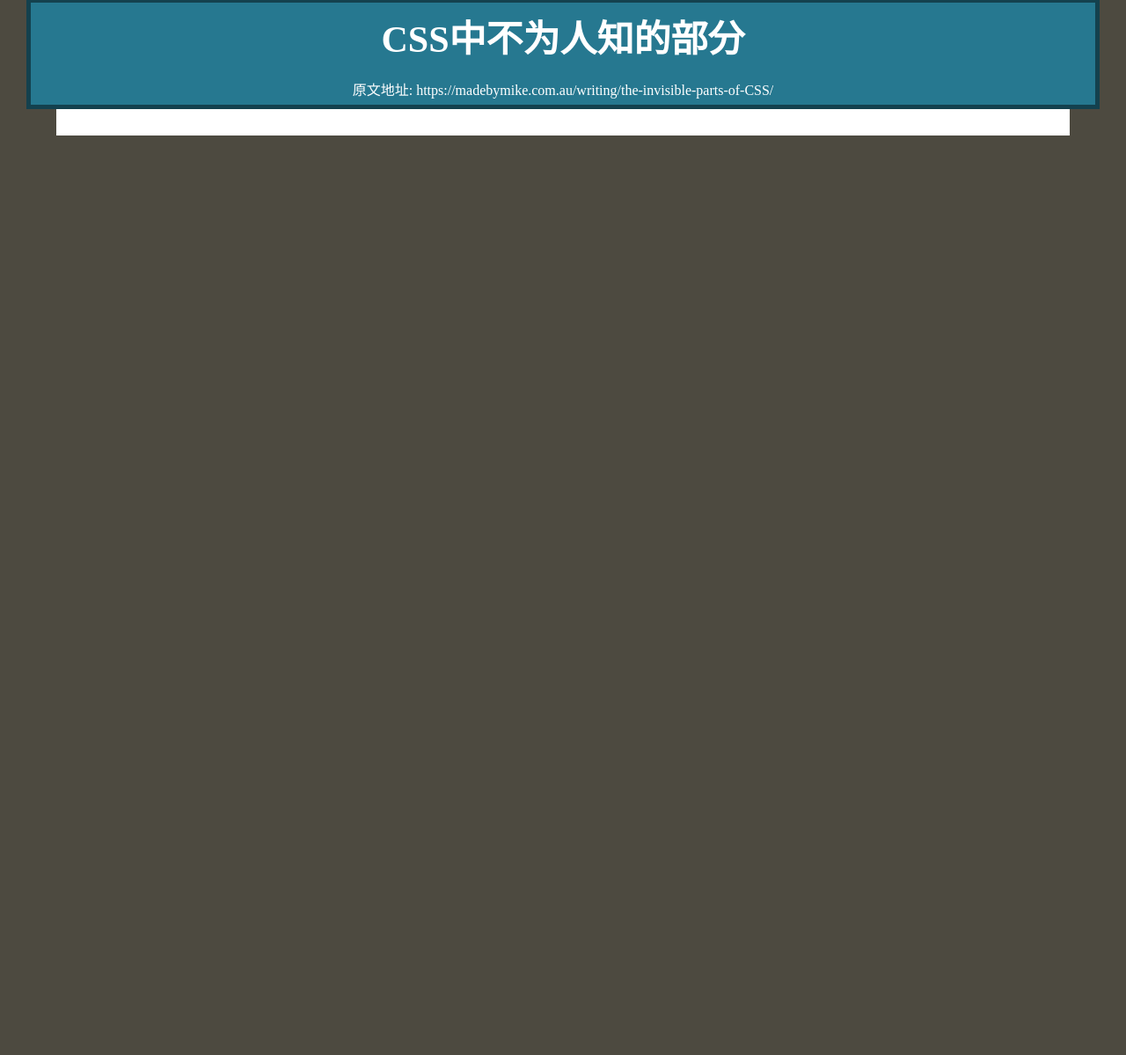
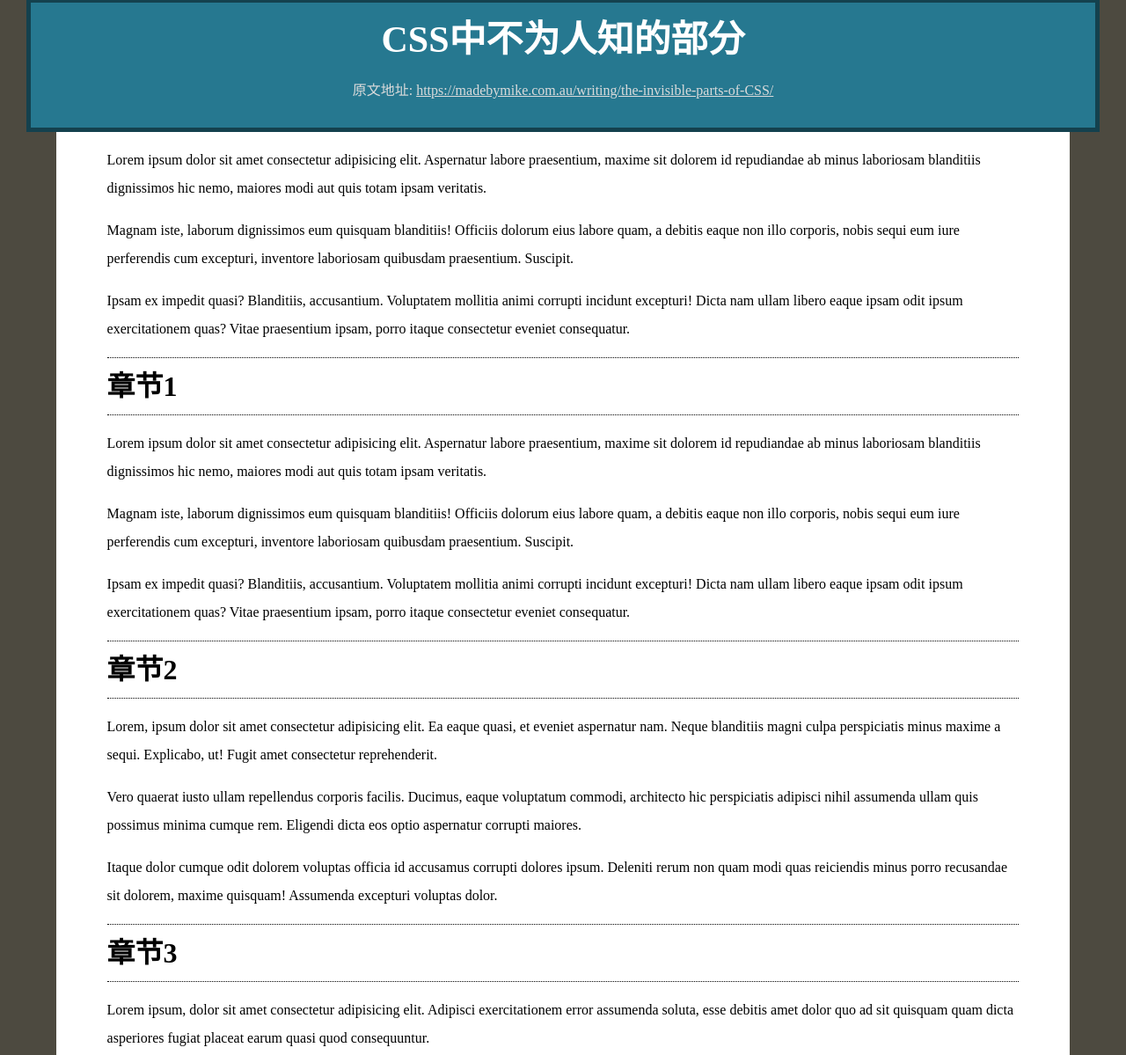
Before and after one commit to skyzdt/h5_css_notes, a plain HTML site: page 3.CSS基础/11.常规流练习/index.html in a window 1280 px wide. Shown: the part 52-1251 px from the top of the page at 88% size. Before the commit the page ends 800 px from the top, so only its background shows below. Drawn offline with Linux system fonts and the light colour scheme.

Commit message:
update 常规流练习notes

```diff
--- a/3.CSS基础/11.常规流练习/css/index.css
+++ b/3.CSS基础/11.常规流练习/css/index.css
@@ -3,6 +3,7 @@ body {
   padding: 20px 0;
   line-height: 2;
   /* width:  1902px; */
+  min-width: 1000px;
 }
 .container {
   background: #fff;
@@ -22,3 +23,28 @@ body {
   font-size: 42px;
   font-weight: bold;
 }
+.container header .original-link {
+  color: #dbdbdb;
+  /* 这里设置的下边距没有和container header 的下边距合并是因为header设置了边框 */
+  /* 当父子元素有相同外边距时，给父元素设置边框，可以将父子元素的填充盒隔开 */
+  margin-bottom: 26px;
+}
+.container header .original-link a {
+  text-decoration: underline;
+}
+.container header .original-link a:hover {
+  color: #fff;
+}
+.container section {
+  width: 90%;
+  margin: 0 auto;
+}
+.container section p {
+  margin: 1em 0;
+}
+.container section h2 {
+  font-size: 32px;
+  font-weight: bold;
+  border-top: 1px dotted;
+  border-bottom: 1px dotted;
+}
--- a/3.CSS基础/11.常规流练习/index.html
+++ b/3.CSS基础/11.常规流练习/index.html
@@ -12,8 +12,43 @@
   <article class="container">
     <header>
       <h1>CSS中不为人知的部分</h1>
-      <div class="desc">原文地址: <a href="">https://madebymike.com.au/writing/the-invisible-parts-of-CSS/</a></div>
+      <div class="original-link">原文地址: <a href="">https://madebymike.com.au/writing/the-invisible-parts-of-CSS/</a></div>
     </header>
+    <section>
+      <p>Lorem ipsum dolor sit amet consectetur adipisicing elit. Aspernatur labore praesentium, maxime sit dolorem id repudiandae ab minus laboriosam blanditiis dignissimos hic nemo, maiores modi aut quis totam ipsam veritatis.</p>
+      <p>Magnam iste, laborum dignissimos eum quisquam blanditiis! Officiis dolorum eius labore quam, a debitis eaque non illo corporis, nobis sequi eum iure perferendis cum excepturi, inventore laboriosam quibusdam praesentium. Suscipit.</p>
+      <p>Ipsam ex impedit quasi? Blanditiis, accusantium. Voluptatem mollitia animi corrupti incidunt excepturi! Dicta nam ullam libero eaque ipsam odit ipsum exercitationem quas? Vitae praesentium ipsam, porro itaque consectetur eveniet consequatur.</p>
+    </section>
+    <section>
+      <h2>章节1</h2>
+      <p>Lorem ipsum dolor sit amet consectetur adipisicing elit. Aspernatur labore praesentium, maxime sit dolorem id repudiandae ab minus laboriosam blanditiis dignissimos hic nemo, maiores modi aut quis totam ipsam veritatis.</p>
+      <p>Magnam iste, laborum dignissimos eum quisquam blanditiis! Officiis dolorum eius labore quam, a debitis eaque non illo corporis, nobis sequi eum iure perferendis cum excepturi, inventore laboriosam quibusdam praesentium. Suscipit.</p>
+      <p>Ipsam ex impedit quasi? Blanditiis, accusantium. Voluptatem mollitia animi corrupti incidunt excepturi! Dicta nam ullam libero eaque ipsam odit ipsum exercitationem quas? Vitae praesentium ipsam, porro itaque consectetur eveniet consequatur.</p>
+    </section>
+    <section>
+      <h2>章节2</h2>
+      <p>Lorem, ipsum dolor sit amet consectetur adipisicing elit. Ea eaque quasi, et eveniet aspernatur nam. Neque blanditiis magni culpa perspiciatis minus maxime a sequi. Explicabo, ut! Fugit amet consectetur reprehenderit.</p>
+      <p>Vero quaerat iusto ullam repellendus corporis facilis. Ducimus, eaque voluptatum commodi, architecto hic perspiciatis adipisci nihil assumenda ullam quis possimus minima cumque rem. Eligendi dicta eos optio aspernatur corrupti maiores.</p>
+      <p>Itaque dolor cumque odit dolorem voluptas officia id accusamus corrupti dolores ipsum. Deleniti rerum non quam modi quas reiciendis minus porro recusandae sit dolorem, maxime quisquam! Assumenda excepturi voluptas dolor.</p>
+    </section>
+    <section>
+      <h2>章节3</h2>
+      <p>Lorem ipsum, dolor sit amet consectetur adipisicing elit. Adipisci exercitationem error assumenda soluta, esse debitis amet dolor quo ad sit quisquam quam dicta asperiores fugiat placeat earum quasi quod consequuntur.</p>
+      <p>Autem quidem architecto enim. Consequuntur quo quibusdam cum praesentium ea voluptates maxime eligendi tempore? Quam neque molestias impedit tempora, unde nam itaque qui cum beatae fugiat accusantium! Odio, tempora? Necessitatibus.</p>
+      <p>Harum, reprehenderit obcaecati molestiae dolore alias ipsa accusantium autem esse laudantium asperiores. Corrupti cum excepturi debitis illum veniam ut consequuntur deserunt illo dicta blanditiis. Nemo quae tempore sapiente maxime aliquid.</p>
+    </section>
+    <section>
+      <h2>章节4</h2>
+      <p>Lorem ipsum dolor sit amet consectetur adipisicing elit. Corrupti animi a iusto vero cum deleniti exercitationem, iste suscipit facere deserunt, nam explicabo. Fuga molestias debitis pariatur officia assumenda, iste consequatur!</p>
+      <p>Dolor velit dolorum necessitatibus cupiditate corrupti rem. Tempora iusto minima eum, recusandae quae quis delectus beatae qui repudiandae dolorem quidem possimus, sunt atque ea corrupti, dolor iste aliquam? Laudantium, quasi.</p>
+      <p>Laborum necessitatibus quia officia porro ullam unde at non. Illum voluptatem magni fugit dolor perspiciatis nesciunt autem repellat ipsam quis! Nesciunt neque beatae unde laborum. Delectus nam doloribus illo repellendus?</p>
+    </section>
+    <section>
+      <h2>章节5</h2>
+      <p>Lorem ipsum dolor sit amet consectetur adipisicing elit. Aperiam accusamus nam obcaecati quis animi illum reiciendis beatae impedit ratione corporis quibusdam, praesentium natus, officiis eveniet temporibus consectetur nesciunt, ipsum voluptates.</p>
+      <p>Cum dignissimos accusamus, eum alias consequuntur ab pariatur repellendus, inventore tempora adipisci deleniti. Nihil, hic fugiat possimus, natus quibusdam repellendus provident officiis asperiores quia a eligendi, totam consequatur atque libero!</p>
+      <p>Possimus ut, recusandae iusto, laudantium aliquid aut dolorum aspernatur quas similique, culpa laborum cumque nam adipisci. Ipsam expedita architecto possimus veritatis mollitia qui. Laudantium nobis earum in iste amet perferendis.</p>
+    </section>
   </article>
 </body>
 </html>
```
Also changed, not shown: 1 other file.
